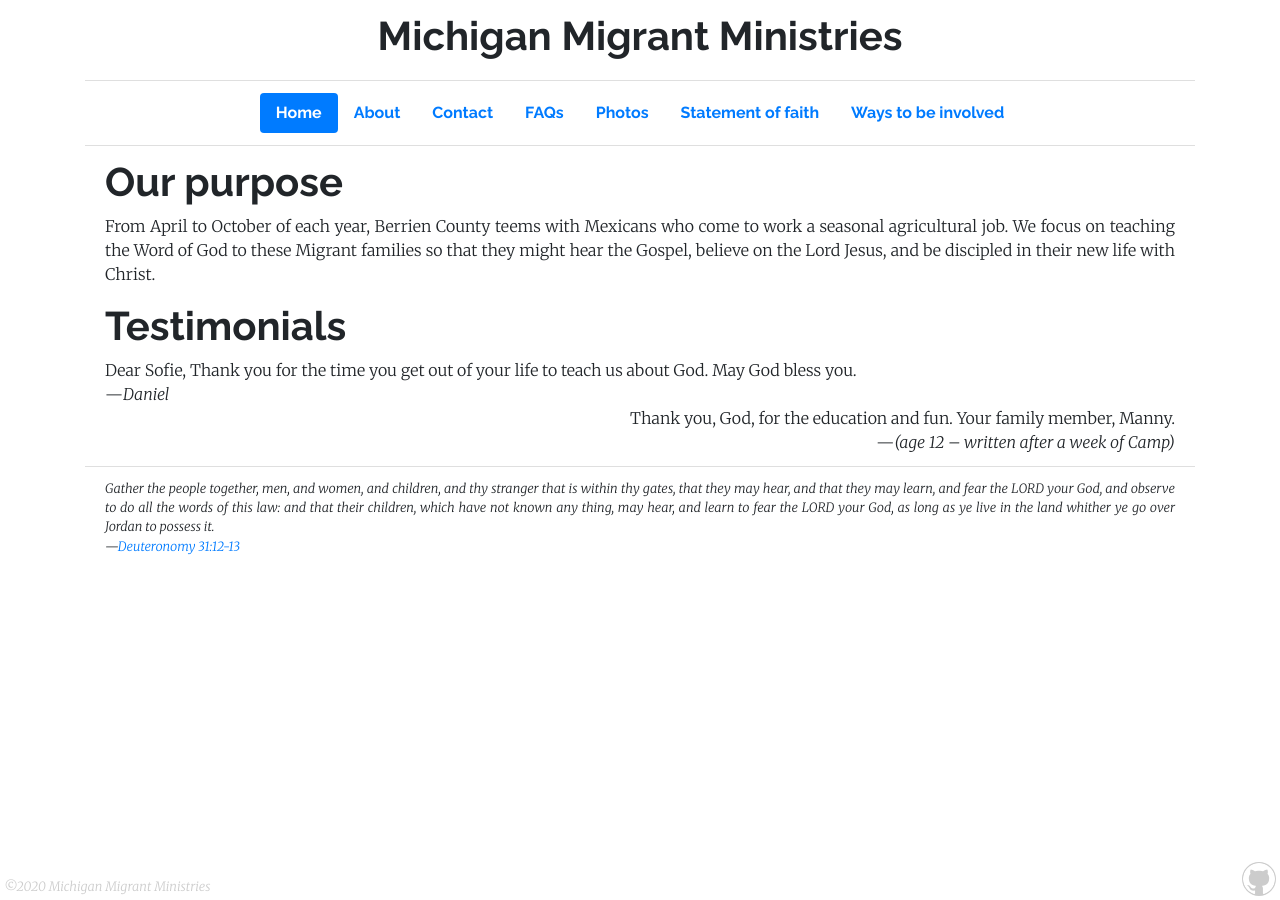
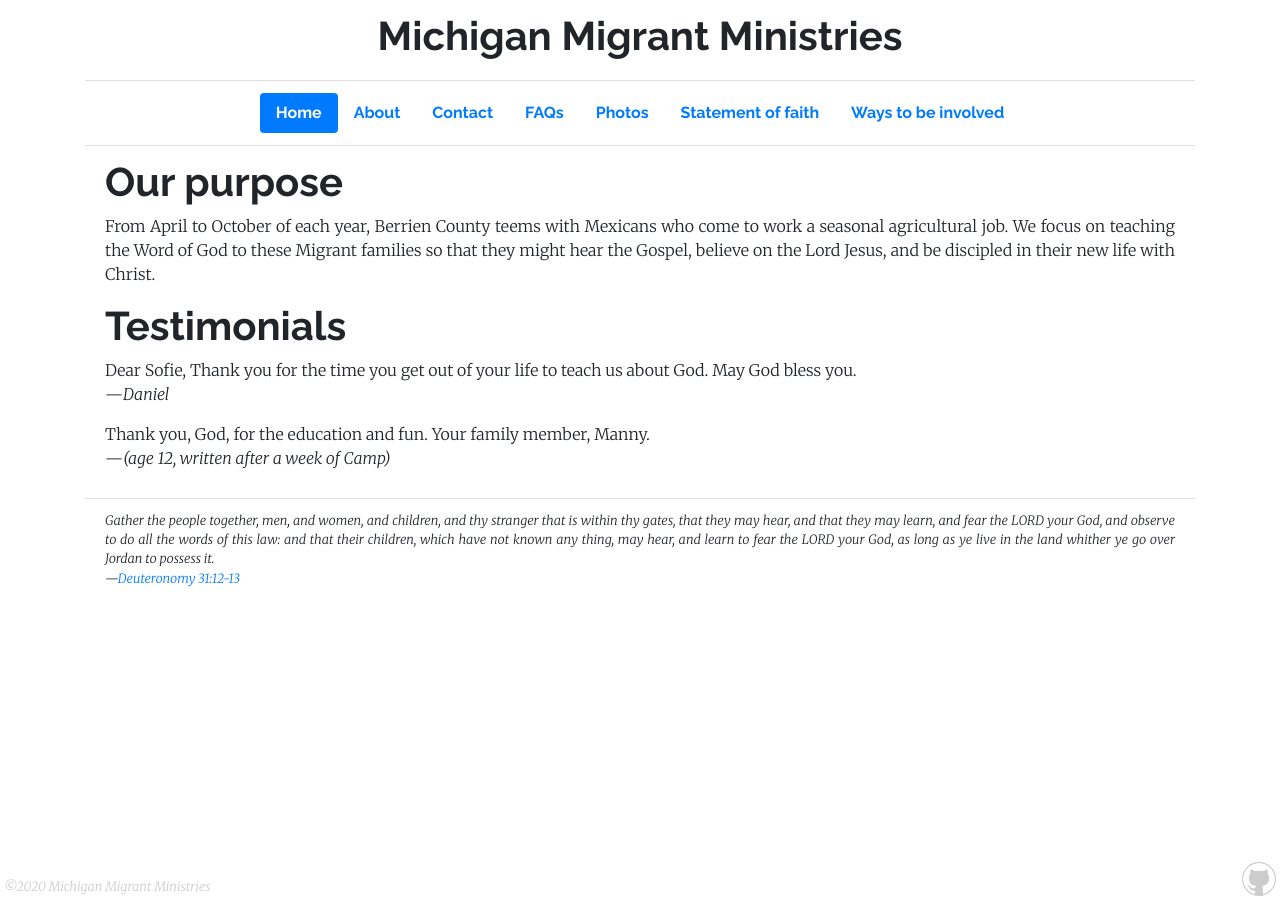
Before and after one commit to michigan-migrant-ministries/website, a Jekyll site: the page built from _pages/home.html, in a window 1280 px wide. Built offline with Jekyll 4.4.1, drawn with Linux system fonts in a browser that asks for light colours.

Commit message:
Tweak testimony layout

```diff
--- a/_pages/home.html
+++ b/_pages/home.html
@@ -13,10 +13,8 @@
 
 <h1>Testimonials</h1>
 {% for testimonial in site.testimonials %}
-<div class="row {% cycle "justify-content-start", "justify-content-end" %}">
-  <div class="col-9 {% cycle "text-left", "text-right" %}">
-    {{ testimonial.content }}<br/>
-    &mdash;<i>{{ testimonial.author }}</i>
-  </div>
-</div>
+<p>
+  {{ testimonial.content }}<br/>
+  &mdash;<i>{{ testimonial.author }}</i>
+</p>
 {% endfor %}
```
Also changed, not shown: _testimonials/manny.md (+1 -1 lines).
